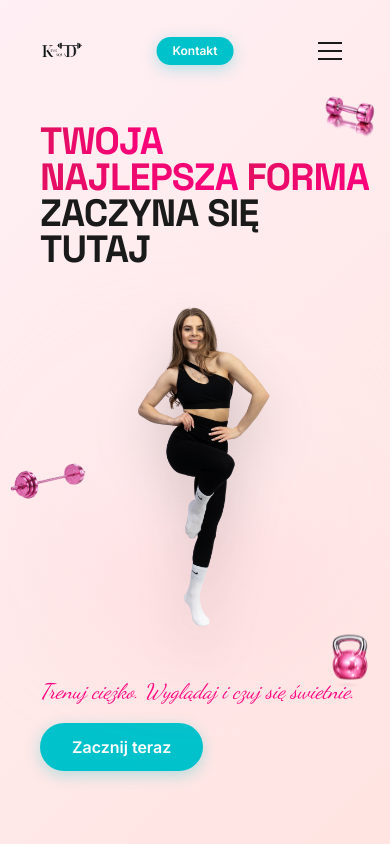
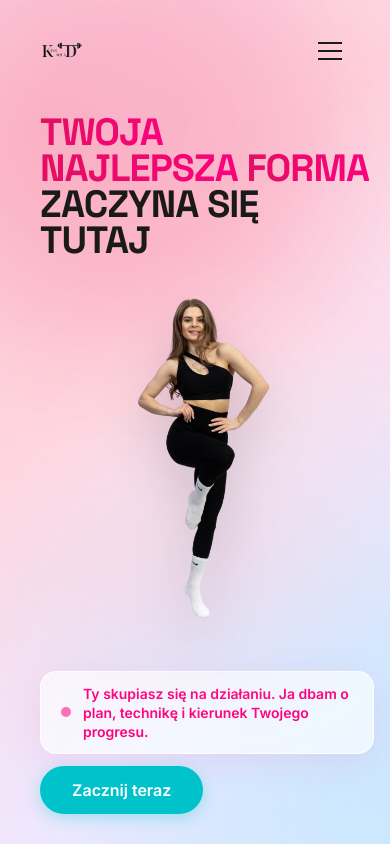
Before and after one commit to pietrucha0/kinga_bartochowska, a React (Vite) app in the folder app/: page / in a window 390 px wide. Shown: the top 844 px of the page. Built offline with nearby package versions, Linux system fonts and the light colour scheme.

Commit message:
feat: implement HeroSection and responsive Navigation component with GSAP animations

```diff
--- a/app/src/index.css
+++ b/app/src/index.css
@@ -130,6 +130,14 @@
     background: linear-gradient(135deg, #fff0f5 0%, #ffe4e1 100%);
   }
 
+  .hero-bg-gradient {
+    background:
+      radial-gradient(circle at 10% 15%, rgba(255, 182, 193, 0.5) 0%, transparent 45%),
+      radial-gradient(circle at 90% 85%, rgba(186, 230, 253, 0.6) 0%, transparent 50%),
+      radial-gradient(circle at 50% 40%, rgba(254, 215, 226, 0.6) 0%, transparent 60%),
+      linear-gradient(135deg, #fce7f3 0%, #ffd6e0 35%, #f5e8ff 70%, #dbeafe 100%);
+  }
+
   /* Glow effects */
   .glow-cyan {
     box-shadow: 0 0 20px rgba(0, 194, 203, 0.4);
--- a/app/src/sections/HeroSection.tsx
+++ b/app/src/sections/HeroSection.tsx
@@ -5,24 +5,10 @@ import { getLenis } from "@/hooks/useSmoothScroll";
 
 export default function HeroSection() {
   const sectionRef = useRef<HTMLElement>(null);
-  const shapesRef = useRef<HTMLDivElement>(null);
 
   useEffect(() => {
     const ctx = gsap.context(() => {
       const tl = gsap.timeline({ defaults: { ease: "power3.out" } });
-
-      tl.fromTo(
-        ".floating-shape",
-        { opacity: 0, scale: 0.5, y: 50 },
-        {
-          opacity: 1,
-          scale: 1,
-          y: 0,
-          duration: 1.2,
-          stagger: 0.15,
-        },
-        0
-      );
 
       tl.fromTo(
         ".hero-headline-word",
@@ -61,38 +47,10 @@ export default function HeroSection() {
       ref={sectionRef}
       className="relative w-full min-h-screen lg:min-h-screen overflow-hidden flex items-center py-0 lg:py-0"
     >
-      <div className="absolute inset-0 bg-blush-mist" />
-
-      <div ref={shapesRef} className="absolute inset-0 pointer-events-none overflow-hidden z-0">
-        {/* Clips - Top Left Corner (hidden on mobile) */}
-        <img
-          src="/assets/clips.webp"
-          alt=""
-          className="floating-shape clips-shape absolute hidden sm:block top-[2%] left-[2%] w-16 sm:top-[2%] sm:left-[3%] sm:w-32 md:w-40 animate-float-slow"
-          style={{ animationDelay: "0s" }}
-        />
-        {/* Dumbbell - Top Right Corner */}
-        <img
-          src="/assets/dumbbell.webp"
-          alt=""
-          className="floating-shape dumbbell-shape absolute top-[10%] right-[3%] w-14 sm:top-[12%] sm:right-[8%] sm:w-24 md:w-32 animate-float"
-          style={{ animationDelay: "1s" }}
-        />
-        {/* Kettlebell - Bottom Right Corner */}
-        <img
-          src="/assets/kettlebell.webp"
-          alt=""
-          className="floating-shape kettlebell-shape absolute bottom-[18%] right-[2%] w-16 sm:bottom-[20%] sm:right-[3%] sm:w-24 md:w-32 animate-float"
-          style={{ animationDelay: "0.5s" }}
-        />
-        {/* Barbell - Desktop and Mobile */}
-        <img
-          src="/assets/barbell.webp"
-          alt=""
-          className="floating-shape barbell-shape absolute bottom-[38%] left-[2%] w-20 sm:w-28 sm:bottom-[10%] sm:left-[45%] sm:w-64 md:w-80 animate-float-slow"
-          style={{ animationDelay: "3s" }}
-        />
-      </div>
+      {/* Background Gradient & Ambient Glows */}
+      <div className="absolute inset-0 hero-bg-gradient" />
+      <div className="absolute -top-24 -left-24 w-[420px] h-[420px] bg-pink/15 rounded-full blur-3xl pointer-events-none animate-pulse-glow" />
+      <div className="absolute bottom-0 right-0 w-[550px] h-[550px] bg-cyan/12 rounded-full blur-3xl pointer-events-none" />
 
       {/* Content */}
       <div className="relative z-20 w-full h-full lg:h-auto section-container pt-[110px] sm:pt-32 lg:pt-16 pb-16 sm:pb-24 lg:pb-8 flex flex-col lg:block justify-center">
@@ -128,10 +86,13 @@ export default function HeroSection() {
             </div>
 
             {/* 3. Subheadline - Order 3 on mobile, Col 1 Row 2 on desktop */}
-            <div className="order-3 lg:order-none flex flex-col justify-center items-start text-left w-full pl-6 sm:pl-0 mt-2 lg:mt-0">
-              <p className="hero-subheadline font-accent text-[21px] xs:text-[24px] sm:text-3xl text-pink-hot mb-1 lg:mb-0 italic leading-normal">
-                Trenuj ciężko. Wyglądaj i czuj się świetnie.
-              </p>
+            <div className="order-3 lg:order-none flex flex-col justify-center items-start text-left w-full pl-6 sm:pl-0 mt-3 lg:mt-2">
+              <div className="hero-subheadline inline-flex items-center gap-3 py-3 px-5 sm:py-3.5 sm:px-6 rounded-2xl bg-white/65 backdrop-blur-xl border border-white/80 shadow-glass transition-all duration-300 hover:border-pink-light/50 max-w-xl">
+                <span className="w-2.5 h-2.5 rounded-full bg-pink-hot shrink-0 animate-pulse" />
+                <p className="font-body text-sm xs:text-base sm:text-lg text-pink-hot font-semibold leading-snug">
+                  Ty skupiasz się na działaniu. Ja dbam o plan, technikę i kierunek Twojego progresu.
+                </p>
+              </div>
             </div>
 
             {/* 4. CTA - Order 4 on mobile, Col 1 Row 3 on desktop */}
--- a/app/src/sections/Navigation.tsx
+++ b/app/src/sections/Navigation.tsx
@@ -92,17 +92,7 @@ export default function Navigation() {
           ))}
         </ul>
 
-        {/* Mobile Contact CTA (Centered on mobile) */}
-        <div className="md:hidden absolute left-1/2 -translate-x-1/2 top-1/2 -translate-y-1/2">
-          <PillButton
-            variant="cyan"
-            className="text-xs py-1.5 px-4 font-semibold"
-            href="#contact"
-            onClick={(e) => scrollToSection(e, "#contact")}
-          >
-            Kontakt
-          </PillButton>
-        </div>
+
 
         {/* Desktop CTA */}
         <div className="hidden md:block absolute right-6 sm:right-8 top-1/2 -translate-y-1/2">
```
